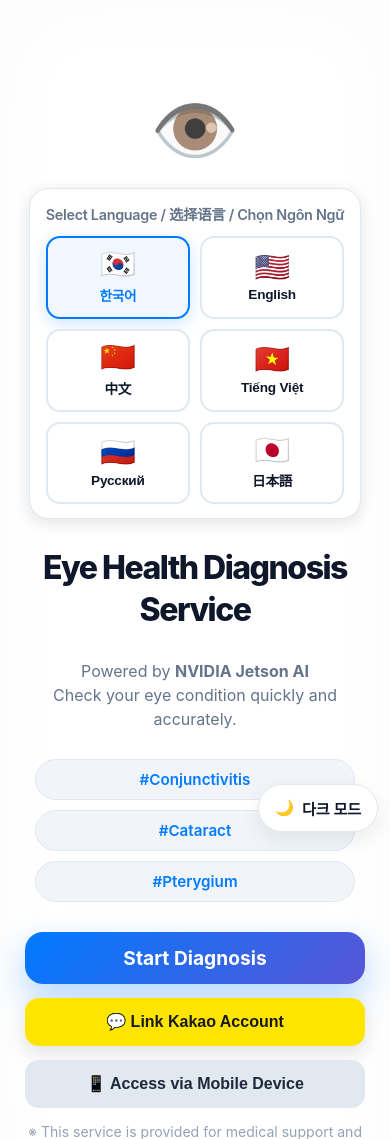
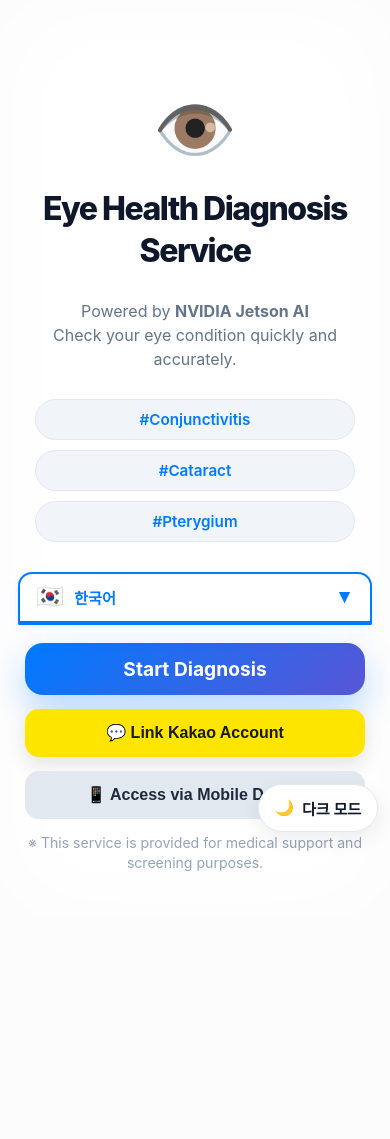
Before and after one commit to Phjrab/eye_project, a Flask app: template web/templates/index.html in a window 390 px wide. Shown: the top 1139 px of the page. After the commit the page ends 871 px from the top, so only its background shows below. Run offline with Flask 2, Linux system fonts and the light colour scheme; the template is opened without the code that fills it, so the values that code supplies are empty; parts of the project's set-up code (start-up, migrations or seed data) failed here and were passed over.

Commit message:
Redesign language selector as dropdown menu with improvements
Changes:
1. Language selector redesigned as collapsible dropdown menu
   - Toggle button shows current language with flag emoji
   - Clicking toggles dropdown menu with smooth animation
   - Language options display in dropdown list

2. Repositioned language selector to bottom of page
   - Moved from top (above main title) to middle section
   - Now positioned between feature tags and action buttons
   - Prevents initial screen cutoff issue

3. Enhanced language switching functionality
   - Fixed language change not applying to UI
   - Added proper i18n initialization and reapplication
   - Console logging for debugging language changes
   - Proper dropdown menu closing after selection

4. Improved i18n system
   - Enhanced init() with multiple reapplication attempts
   - Added detailed console logging to applyTranslations()
   - Improved changeLanguage() with better logging
   - Ensures all elements get translated correctly

5. CSS improvements
   - New dropdown menu styling with smooth animations
   - Active state indicators for current language
   - Responsive design for mobile devices
   - Dark mode support for new UI elements

Files modified:
- web/templates/index.html: HTML structure and JavaScript functions
- web/static/js/i18n.js: Enhanced initialization and logging

```diff
--- a/web/static/js/i18n.js
+++ b/web/static/js/i18n.js
@@ -22,11 +22,19 @@ class I18nEngine {
   init() {
     if (document.readyState === 'loading') {
       document.addEventListener('DOMContentLoaded', () => {
+        console.log('[i18n] DOMContentLoaded - applying translations');
         this.applyTranslations();
       });
     } else {
+      console.log('[i18n] Document already loaded - applying translations immediately');
       this.applyTranslations();
     }
+
+    // Also ensure translations are applied after a short delay
+    setTimeout(() => {
+      this.applyTranslations();
+      console.log('[i18n] Translations reapplied after delay');
+    }, 500);
   }
 
   /**
@@ -88,19 +96,23 @@ class I18nEngine {
       return;
     }
 
+    console.log(`[i18n.changeLanguage] Changing language from ${this.currentLanguage} to ${lang}`);
     this.currentLanguage = lang;
 
     // Save to localStorage
     try {
       localStorage.setItem('i18n_language', lang);
+      console.log(`[i18n.changeLanguage] Saved language to localStorage: ${lang}`);
     } catch (e) {
       // localStorage not available
+      console.warn('[i18n.changeLanguage] Failed to save to localStorage:', e);
     }
 
     // Update DOM
     this.applyTranslations();
 
     // Notify listeners
+    console.log(`[i18n.changeLanguage] Notifying ${this.listeners.length} listeners of language change`);
     this.listeners.forEach(callback => callback(lang));
   }
 
@@ -120,10 +132,13 @@ class I18nEngine {
   applyTranslations() {
     // Update document language attribute
     document.documentElement.lang = this.currentLanguage;
+    console.log(`[i18n.applyTranslations] Applying translations for language: ${this.currentLanguage}`);
 
     // Find all elements with data-i18n attribute
     const elements = document.querySelectorAll('[data-i18n]');
+    console.log(`[i18n.applyTranslations] Found ${elements.length} elements with data-i18n attribute`);
 
+    let updateCount = 0;
     elements.forEach(element => {
       const key = element.getAttribute('data-i18n');
       const params = this.extractParamsFromElement(element);
@@ -133,6 +148,7 @@ class I18nEngine {
       if (element.tagName === 'INPUT' && element.type === 'text') {
         // For input elements, update placeholder
         element.placeholder = text;
+        updateCount++;
       } else if (element.tagName === 'INPUT' || element.tagName === 'TEXTAREA') {
         // For textarea or other input types
         if (element.hasAttribute('data-i18n-placeholder')) {
@@ -140,6 +156,7 @@ class I18nEngine {
         } else {
           element.value = text;
         }
+        updateCount++;
       } else {
         // For other elements, update textContent or innerHTML based on data-i18n-html
         if (element.hasAttribute('data-i18n-html')) {
@@ -147,8 +164,10 @@ class I18nEngine {
         } else {
           element.textContent = text;
         }
+        updateCount++;
       }
     });
+    console.log(`[i18n.applyTranslations] Updated ${updateCount} elements`);
   }
 
   /**
--- a/web/templates/index.html
+++ b/web/templates/index.html
@@ -469,115 +469,186 @@
         }
 
         /* ============================================
-           LANGUAGE SELECTOR CARD (Card-based Modular)
+           LANGUAGE SELECTOR DROPDOWN (Expandable)
            ============================================ */
-        .language-selector-card {
-            background: var(--card-bg);
-            border-radius: 20px;
-            padding: 16px 20px;
-            box-shadow: 0 4px 16px rgba(15, 23, 42, 0.12);
-            border: 1px solid var(--border);
-            margin-bottom: 40px;
-            max-width: 600px;
-            transition: all 0.3s ease;
+        .language-selector-container {
+            position: relative;
+            display: inline-flex;
+            flex-direction: column;
+            gap: 0;
+            width: 100%;
+            max-width: 400px;
+            margin: 0 auto 30px;
         }
 
-        .language-selector-label {
-            font-size: 0.9rem;
-            font-weight: 600;
-            color: var(--text-sub);
-            margin-bottom: 12px;
-            display: block;
-            text-align: center;
-            letter-spacing: -0.3px;
-        }
-
-        .language-buttons-container {
+        .language-toggle-btn {
             display: flex;
             flex-direction: row;
-            justify-content: center;
-            gap: 12px;
-            flex-wrap: wrap;
-        }
-
-        .language-btn {
-            display: flex;
-            flex-direction: column;
             align-items: center;
-            justify-content: center;
-            min-height: 60px;
-            padding: 10px 20px;
-            border: 2px solid var(--border);
+            justify-content: space-between;
+            padding: 14px 20px;
             background: var(--card-bg);
-            border-radius: 14px;
+            border: 2px solid var(--primary);
+            border-radius: 14px 14px 0 0;
             cursor: pointer;
-            font-size: 0.95rem;
+            font-size: 1rem;
             font-weight: 600;
-            color: var(--text-dark);
+            color: var(--primary);
             transition: all 0.25s cubic-bezier(0.4, 0, 0.2, 1);
-            gap: 6px;
-            flex: 0 0 auto;
-            min-width: 100px;
+            box-shadow: 0 2px 8px rgba(0, 122, 255, 0.1);
+            min-height: 50px;
             box-sizing: border-box;
         }
 
-        .language-btn:hover {
-            border-color: var(--primary);
-            background: #f8fafc;
-            transform: translateY(-2px);
-            box-shadow: 0 4px 12px rgba(0, 122, 255, 0.1);
+        .language-toggle-btn:hover {
+            background: #f0f7ff;
+            box-shadow: 0 4px 12px rgba(0, 122, 255, 0.2);
         }
 
-        [data-theme="dark"] .language-btn:hover {
-            background: #1a2230;
-            box-shadow: 0 4px 12px rgba(78, 161, 255, 0.15);
+        [data-theme="dark"] .language-toggle-btn:hover {
+            background: #0f2a4d;
         }
 
-        .language-btn:active {
-            transform: scale(0.95);
+        .language-toggle-btn:active {
+            transform: scale(0.98);
         }
 
-        .language-btn-flag {
-            font-size: 1.8rem;
+        .language-toggle-btn.expanded {
+            border-radius: 14px 14px 0 0;
+            background: #f0f7ff;
+            box-shadow: 0 4px 12px rgba(0, 122, 255, 0.2);
+        }
+
+        [data-theme="dark"] .language-toggle-btn.expanded {
+            background: #0f2a4d;
+        }
+
+        .language-toggle-label {
+            display: flex;
+            align-items: center;
+            gap: 10px;
+            flex: 1;
+        }
+
+        .language-current-flag {
+            font-size: 1.6rem;
             line-height: 1;
         }
 
-        .language-btn-name {
-            font-size: 0.85rem;
-            letter-spacing: -0.2px;
+        .language-current-name {
+            font-size: 0.95rem;
+            font-weight: 600;
         }
 
-        /* Active language button state */
-        .language-btn.lang-active {
-            border: 2px solid var(--primary);
-            background: #f0f7ff;
-            color: var(--primary);
-            font-weight: 700;
-            box-shadow: 0 4px 16px rgba(0, 122, 255, 0.2);
+        .language-toggle-arrow {
+            font-size: 1.2rem;
+            transition: transform 0.3s cubic-bezier(0.4, 0, 0.2, 1);
+            transform: rotate(0deg);
         }
 
-        [data-theme="dark"] .language-btn.lang-active {
+        .language-toggle-btn.expanded .language-toggle-arrow {
+            transform: rotate(180deg);
+        }
+
+        /* Language menu dropdown */
+        .language-dropdown-menu {
+            position: absolute;
+            top: 100%;
+            left: 0;
+            right: 0;
+            background: var(--card-bg);
+            border: 2px solid var(--primary);
+            border-top: none;
+            border-radius: 0 0 14px 14px;
+            box-shadow: 0 8px 24px rgba(0, 122, 255, 0.15);
+            max-height: 0;
+            overflow: hidden;
+            transition: max-height 0.3s cubic-bezier(0.4, 0, 0.2, 1);
+            z-index: 1000;
+            box-sizing: border-box;
+        }
+
+        .language-dropdown-menu.open {
+            max-height: 400px;
+        }
+
+        .language-options-list {
+            display: flex;
+            flex-direction: column;
+            list-style: none;
+            margin: 0;
+            padding: 8px 0;
+            gap: 0;
+        }
+
+        .language-option {
+            display: flex;
+            align-items: center;
+            gap: 12px;
+            padding: 12px 20px;
+            cursor: pointer;
+            font-size: 0.95rem;
+            font-weight: 500;
+            color: var(--text-dark);
+            transition: all 0.2s ease;
+            border-left: 4px solid transparent;
+        }
+
+        .language-option:hover {
+            background: #f8fafc;
+            border-left-color: var(--primary);
+        }
+
+        [data-theme="dark"] .language-option:hover {
+            background: #1a2230;
+        }
+
+        .language-option.selected {
+            background: #f0f7ff;
+            border-left-color: var(--primary);
+            font-weight: 600;
+            color: var(--primary);
+        }
+
+        [data-theme="dark"] .language-option.selected {
             background: #0f2a4d;
-            box-shadow: 0 4px 16px rgba(78, 161, 255, 0.25);
             color: #4ea1ff;
+        }
+
+        .language-option-flag {
+            font-size: 1.4rem;
+            line-height: 1;
+            min-width: 30px;
+            text-align: center;
+        }
+
+        .language-option-name {
+            flex: 1;
         }
 
         /* Mobile responsive */
         @media screen and (max-width: 768px) {
-            .language-selector-card {
-                margin-bottom: 28px;
-                padding: 14px 16px;
+            .language-selector-container {
+                margin: 0 auto 20px;
             }
 
-            .language-buttons-container {
-                display: grid;
-                grid-template-columns: repeat(2, 1fr);
-                gap: 10px;
+            .language-toggle-btn {
+                padding: 12px 16px;
+                font-size: 0.95rem;
+                min-height: 45px;
             }
 
-            .language-btn {
-                min-height: 70px;
-                min-width: auto;
+            .language-current-flag {
+                font-size: 1.4rem;
+            }
+
+            .language-option {
+                padding: 10px 16px;
+                font-size: 0.9rem;
+            }
+        }
+
+        /* Mobile responsive - moved to new language selector CSS */
                 flex: 1;
                 padding: 12px 16px;
             }
@@ -732,37 +803,6 @@
         <span class="eye-scan-icon">👁️</span>
     </div>
 
-    <!-- Language Selector Card (Card-based Modular Design) -->
-    <div class="language-selector-card">
-        <label class="language-selector-label" data-i18n="lang_selector_title">Select Language / 选择语言 / Chọn Ngôn Ngữ</label>
-        <div class="language-buttons-container">
-            <button id="lang-ko" class="language-btn lang-active" onclick="changeLanguageAndUpdateUI('ko')" aria-label="Korean">
-                <span class="language-btn-flag">🇰🇷</span>
-                <span class="language-btn-name">한국어</span>
-            </button>
-            <button id="lang-en" class="language-btn" onclick="changeLanguageAndUpdateUI('en')" aria-label="English">
-                <span class="language-btn-flag">🇺🇸</span>
-                <span class="language-btn-name">English</span>
-            </button>
-            <button id="lang-zh" class="language-btn" onclick="changeLanguageAndUpdateUI('zh')" aria-label="Chinese">
-                <span class="language-btn-flag">🇨🇳</span>
-                <span class="language-btn-name">中文</span>
-            </button>
-            <button id="lang-vi" class="language-btn" onclick="changeLanguageAndUpdateUI('vi')" aria-label="Vietnamese">
-                <span class="language-btn-flag">🇻🇳</span>
-                <span class="language-btn-name">Tiếng Việt</span>
-            </button>
-            <button id="lang-ru" class="language-btn" onclick="changeLanguageAndUpdateUI('ru')" aria-label="Russian">
-                <span class="language-btn-flag">🇷🇺</span>
-                <span class="language-btn-name">Русский</span>
-            </button>
-            <button id="lang-ja" class="language-btn" onclick="changeLanguageAndUpdateUI('ja')" aria-label="Japanese">
-                <span class="language-btn-flag">🇯🇵</span>
-                <span class="language-btn-name">日本語</span>
-            </button>
-        </div>
-    </div>
-
     <h1 data-i18n="main_title">Eye Health Diagnosis Service</h1>
     <p class="subtitle">
         <span data-i18n-html="true" data-i18n="subtitle_line1">Powered by <strong>NVIDIA Jetson AI</strong></span><br>
@@ -773,6 +813,45 @@
         <span data-i18n="tag_conjunctivitis">#Conjunctivitis</span>
         <span data-i18n="tag_cataract">#Cataract</span>
         <span data-i18n="tag_pterygium">#Pterygium</span>
+    </div>
+
+    <!-- Language Selector Dropdown (moved to bottom) -->
+    <div class="language-selector-container">
+        <button type="button" class="language-toggle-btn" id="language-toggle-btn" onclick="toggleLanguageDropdown()">
+            <div class="language-toggle-label">
+                <span class="language-current-flag" id="language-current-flag">🇰🇷</span>
+                <span class="language-current-name" id="language-current-name" data-i18n="lang_ko">한국어</span>
+            </div>
+            <span class="language-toggle-arrow">▼</span>
+        </button>
+        <div class="language-dropdown-menu" id="language-dropdown-menu">
+            <ul class="language-options-list">
+                <li class="language-option selected" data-lang="ko" onclick="selectLanguageAndClose('ko')">
+                    <span class="language-option-flag">🇰🇷</span>
+                    <span class="language-option-name">한국어</span>
+                </li>
+                <li class="language-option" data-lang="en" onclick="selectLanguageAndClose('en')">
+                    <span class="language-option-flag">🇺🇸</span>
+                    <span class="language-option-name">English</span>
+                </li>
+                <li class="language-option" data-lang="zh" onclick="selectLanguageAndClose('zh')">
+                    <span class="language-option-flag">🇨🇳</span>
+                    <span class="language-option-name">中文</span>
+                </li>
+                <li class="language-option" data-lang="vi" onclick="selectLanguageAndClose('vi')">
+                    <span class="language-option-flag">🇻🇳</span>
+                    <span class="language-option-name">Tiếng Việt</span>
+                </li>
+                <li class="language-option" data-lang="ru" onclick="selectLanguageAndClose('ru')">
+                    <span class="language-option-flag">🇷🇺</span>
+                    <span class="language-option-name">Русский</span>
+                </li>
+                <li class="language-option" data-lang="ja" onclick="selectLanguageAndClose('ja')">
+                    <span class="language-option-flag">🇯🇵</span>
+                    <span class="language-option-name">日本語</span>
+                </li>
+            </ul>
+        </div>
     </div>
 
     <div class="start-section">
@@ -889,34 +968,132 @@
 
 <script>
     /**
-     * Change language and update UI
-     * This function is called when a language button is clicked
-     * It updates the i18n language and ensures the active button state is updated
+     * Language metadata for dropdown display
      */
-    function changeLanguageAndUpdateUI(langCode) {
+    const languageMetadata = {
+        'ko': { flag: '🇰🇷', name: '한국어' },
+        'en': { flag: '🇺🇸', name: 'English' },
+        'zh': { flag: '🇨🇳', name: '中文' },
+        'vi': { flag: '🇻🇳', name: 'Tiếng Việt' },
+        'ru': { flag: '🇷🇺', name: 'Русский' },
+        'ja': { flag: '🇯🇵', name: '日本語' }
+    };
+
+    /**
+     * Initialize language selector on page load
+     */
+    window.addEventListener('load', function() {
+        setTimeout(() => {
+            initializeLanguageSelector();
+        }, 100);
+    });
+
+    /**
+     * Initialize language selector with current language
+     */
+    function initializeLanguageSelector() {
+        if (typeof i18n === 'undefined') {
+            console.warn('[Language Selector] i18n object not ready');
+            return;
+        }
+
+        const currentLang = i18n.getCurrentLanguage();
+        updateLanguageSelectorUI(currentLang);
+    }
+
+    /**
+     * Update language selector UI to show current language
+     */
+    function updateLanguageSelectorUI(langCode) {
+        const metadata = languageMetadata[langCode];
+        if (!metadata) return;
+
+        // Update toggle button display
+        const flagEl = document.getElementById('language-current-flag');
+        const nameEl = document.getElementById('language-current-name');
+        if (flagEl) flagEl.textContent = metadata.flag;
+        if (nameEl) {
+            nameEl.textContent = metadata.name;
+            // Update i18n key for dropdown button label
+            nameEl.setAttribute('data-i18n', `lang_${langCode}`);
+        }
+
+        // Update selected state in dropdown options
+        document.querySelectorAll('.language-option').forEach(option => {
+            option.classList.remove('selected');
+        });
+        const selectedOption = document.querySelector(`.language-option[data-lang="${langCode}"]`);
+        if (selectedOption) {
+            selectedOption.classList.add('selected');
+        }
+    }
+
+    /**
+     * Toggle language dropdown menu
+     */
+    function toggleLanguageDropdown() {
+        const dropdown = document.getElementById('language-dropdown-menu');
+        const toggleBtn = document.getElementById('language-toggle-btn');
+
+        if (dropdown.classList.contains('open')) {
+            dropdown.classList.remove('open');
+            toggleBtn.classList.remove('expanded');
+        } else {
+            dropdown.classList.add('open');
+            toggleBtn.classList.add('expanded');
+        }
+    }
+
+    /**
+     * Close language dropdown menu
+     */
+    function closeLanguageDropdown() {
+        const dropdown = document.getElementById('language-dropdown-menu');
+        const toggleBtn = document.getElementById('language-toggle-btn');
+        dropdown.classList.remove('open');
+        toggleBtn.classList.remove('expanded');
+    }
+
+    /**
+     * Select language and close dropdown
+     */
+    function selectLanguageAndClose(langCode) {
         // Validate language code
         if (!['ko', 'en', 'zh', 'vi', 'ru', 'ja'].includes(langCode)) {
             console.warn(`[Language Selector] Invalid language code: ${langCode}`);
             return;
         }
 
-        // Update all language buttons - remove active state
-        document.querySelectorAll('.language-btn').forEach(btn => {
-            btn.classList.remove('lang-active');
-        });
-
-        // Set active state on the clicked button
-        const activeBtn = document.getElementById(`lang-${langCode}`);
-        if (activeBtn) {
-            activeBtn.classList.add('lang-active');
-        }
+        // Update UI
+        updateLanguageSelectorUI(langCode);
 
         // Call the i18n language change function
         if (typeof i18n !== 'undefined' && i18n.changeLanguage) {
+            console.log(`[Language Selector] Changing language to: ${langCode}`);
             i18n.changeLanguage(langCode);
         } else {
             console.warn('[Language Selector] i18n object not ready');
         }
+
+        // Close dropdown with animation
+        closeLanguageDropdown();
+    }
+
+    /**
+     * Close dropdown when clicking outside
+     */
+    document.addEventListener('click', function(event) {
+        const languageContainer = document.querySelector('.language-selector-container');
+        if (languageContainer && !languageContainer.contains(event.target)) {
+            closeLanguageDropdown();
+        }
+    });
+
+    /**
+     * Legacy function - kept for compatibility
+     */
+    function changeLanguageAndUpdateUI(langCode) {
+        selectLanguageAndClose(langCode);
     }
 
     let kakaoPopupRef = null;
```
